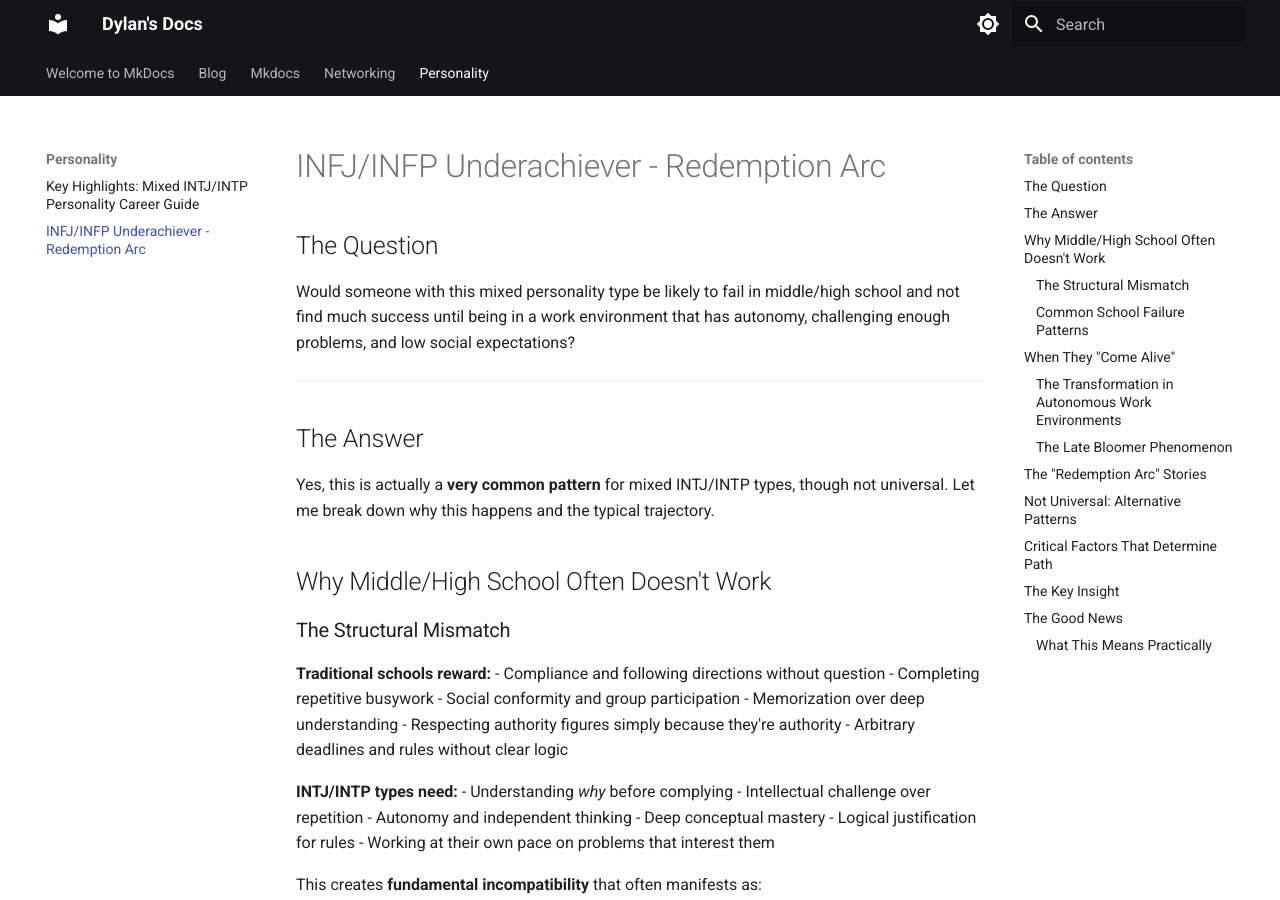
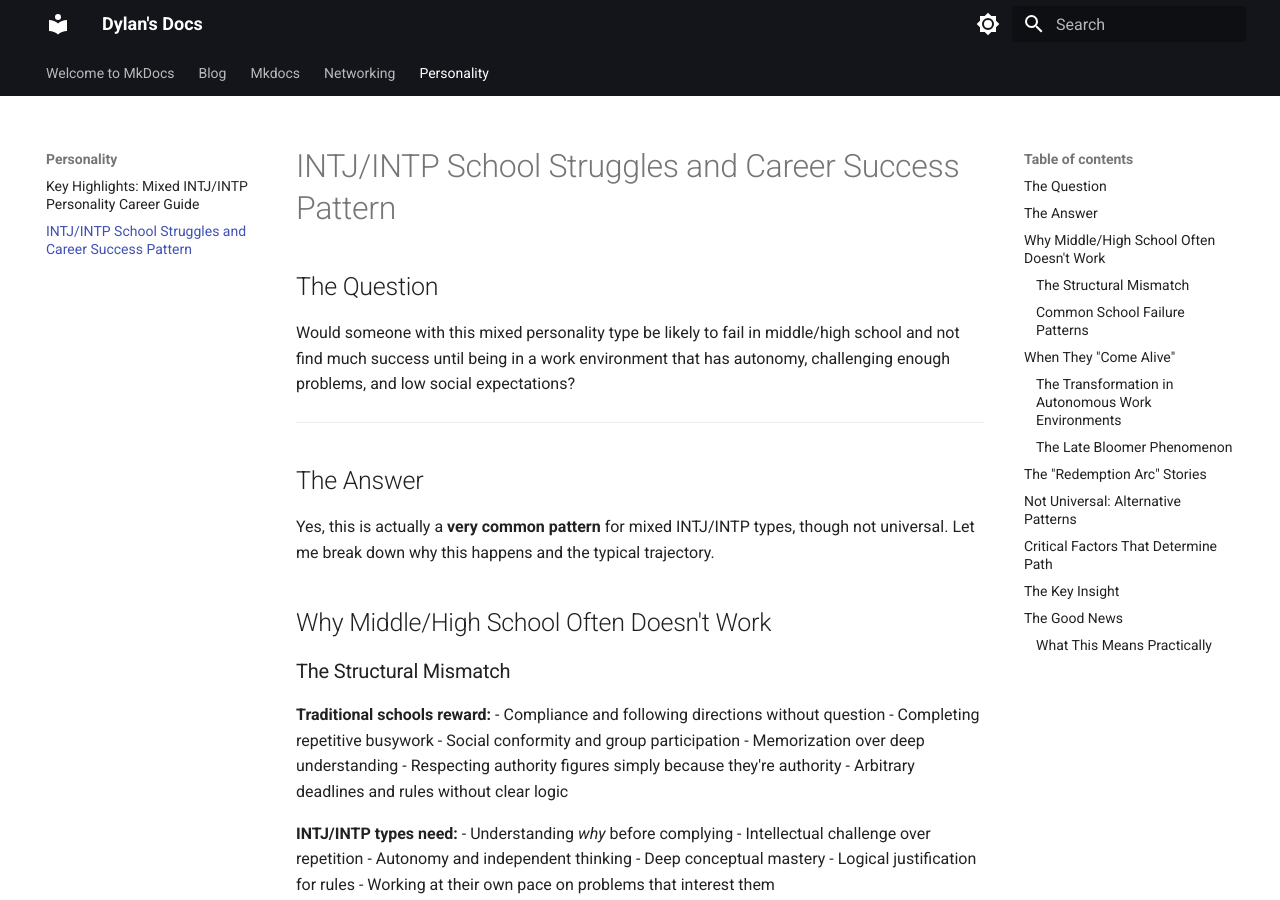
Before and after one commit to dover20/mkdocs, an MkDocs documentation site: the page built from docs/personality/intj-infp-early-failure.md, in a window 1280 px wide and 900 px high. Built offline with MkDocs 1.6.1 and Material for MkDocs 9.7.7, drawn with Linux system fonts in a browser that asks for light colours.

Commit message:
Update intj-infp-early-failure.md

```diff
--- a/docs/personality/intj-infp-early-failure.md
+++ b/docs/personality/intj-infp-early-failure.md
@@ -1,4 +1,4 @@
-# INFJ/INFP Underachiever - Redemption Arc
+# INTJ/INTP School Struggles and Career Success Pattern
 
 ## The Question
 
```
